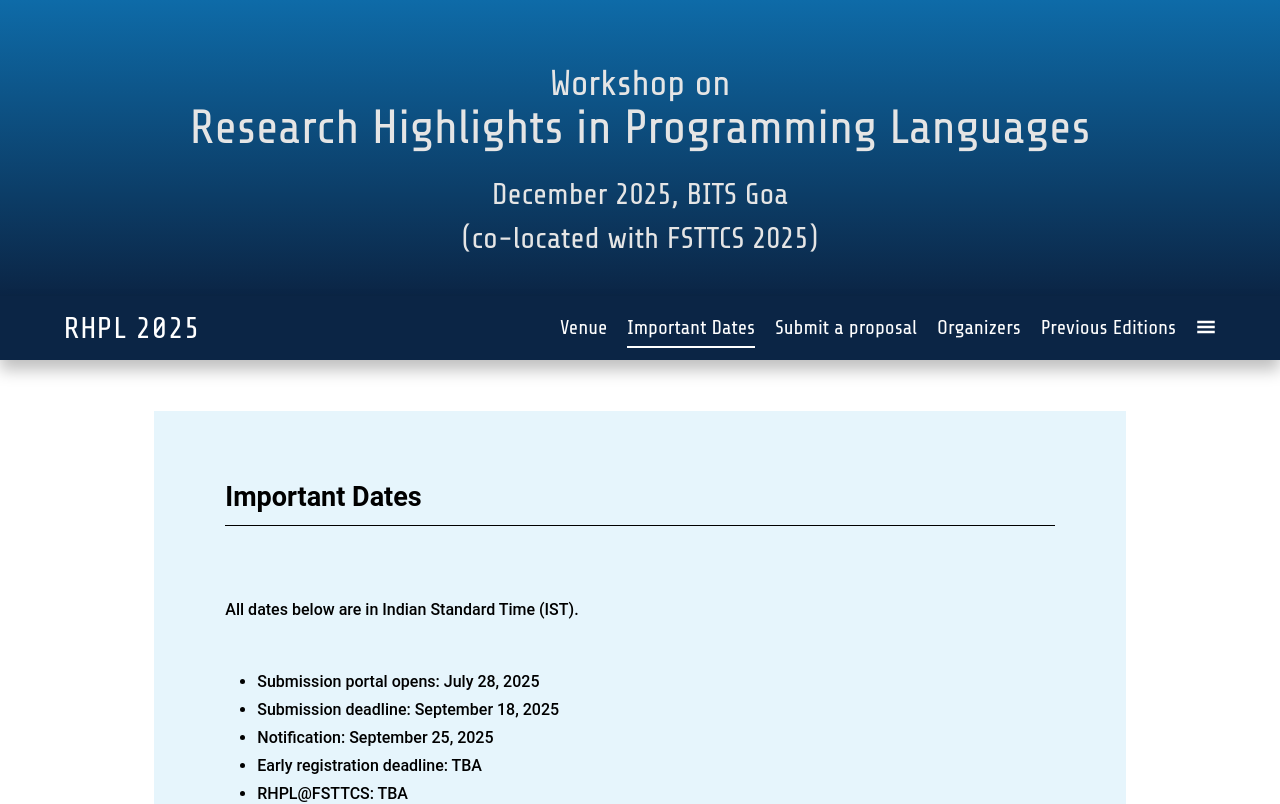
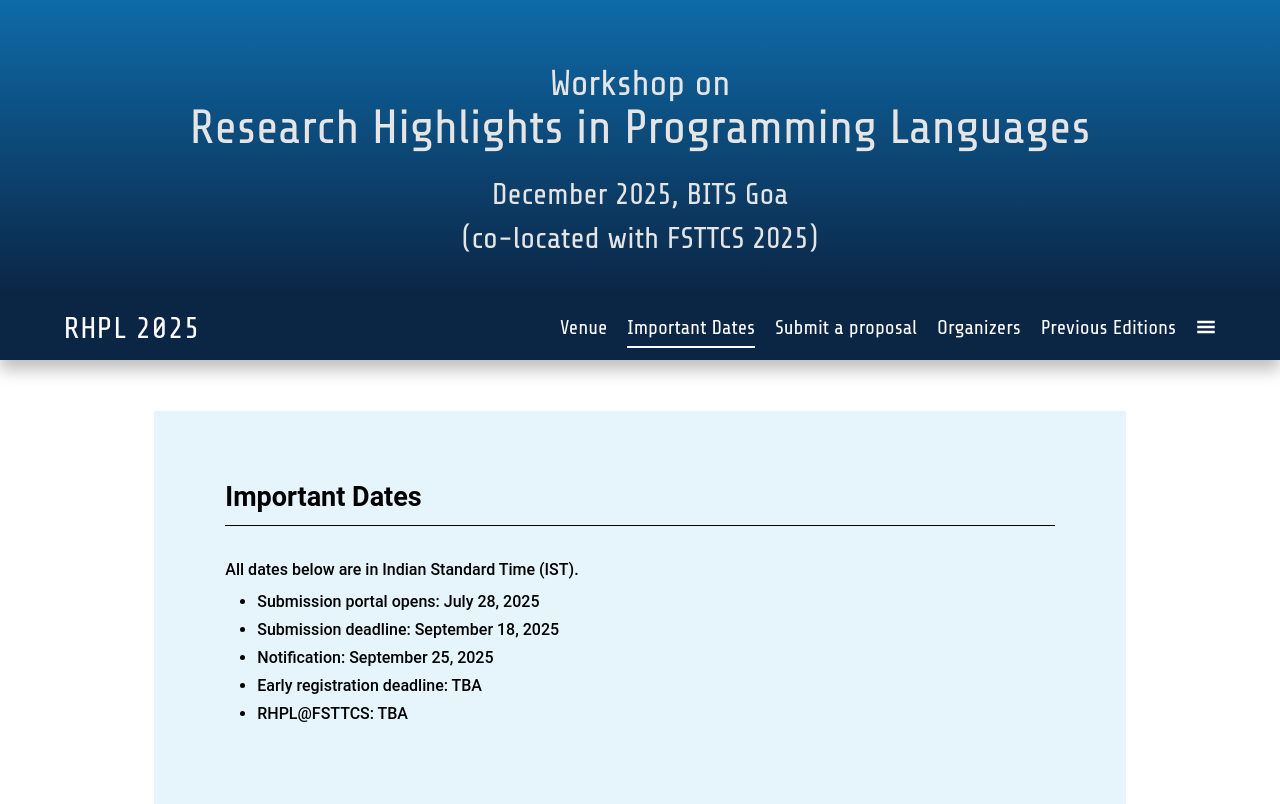
Before and after one commit to RajivDalal/RHPL, a React (Vite) app in the folder rhpl-web/: page /important_dates in a window 1280 px wide. Shown: the top 804 px of the page. Built offline with nearby package versions, Linux system fonts and the light colour scheme; a web font is replaced by a local one.

Commit message:
Removed py-10 in classname param for div tag

```diff
--- a/rhpl-web/src/pages/imp_dates.jsx
+++ b/rhpl-web/src/pages/imp_dates.jsx
@@ -5,7 +5,7 @@ const Important_dates = () => {
     <p className="py-10 space-y-2">
         <h1 className="text-[27px] font-bold">Important Dates</h1>
         <hr className="border-black pb-6" />
-        <div className="py-10 paraLink">All dates below are in <a classname="underline" href="https://en.wikipedia.org/wiki/Indian_Standard_Time">Indian Standard Time (IST)</a>.</div>
+        <div className="paraLink">All dates below are in <a classname="underline" href="https://en.wikipedia.org/wiki/Indian_Standard_Time">Indian Standard Time (IST)</a>.</div>
         <ul className="list-disc space-y-1 ml-8">
           <li>
             Submission portal opens: July 28, 2025
```
